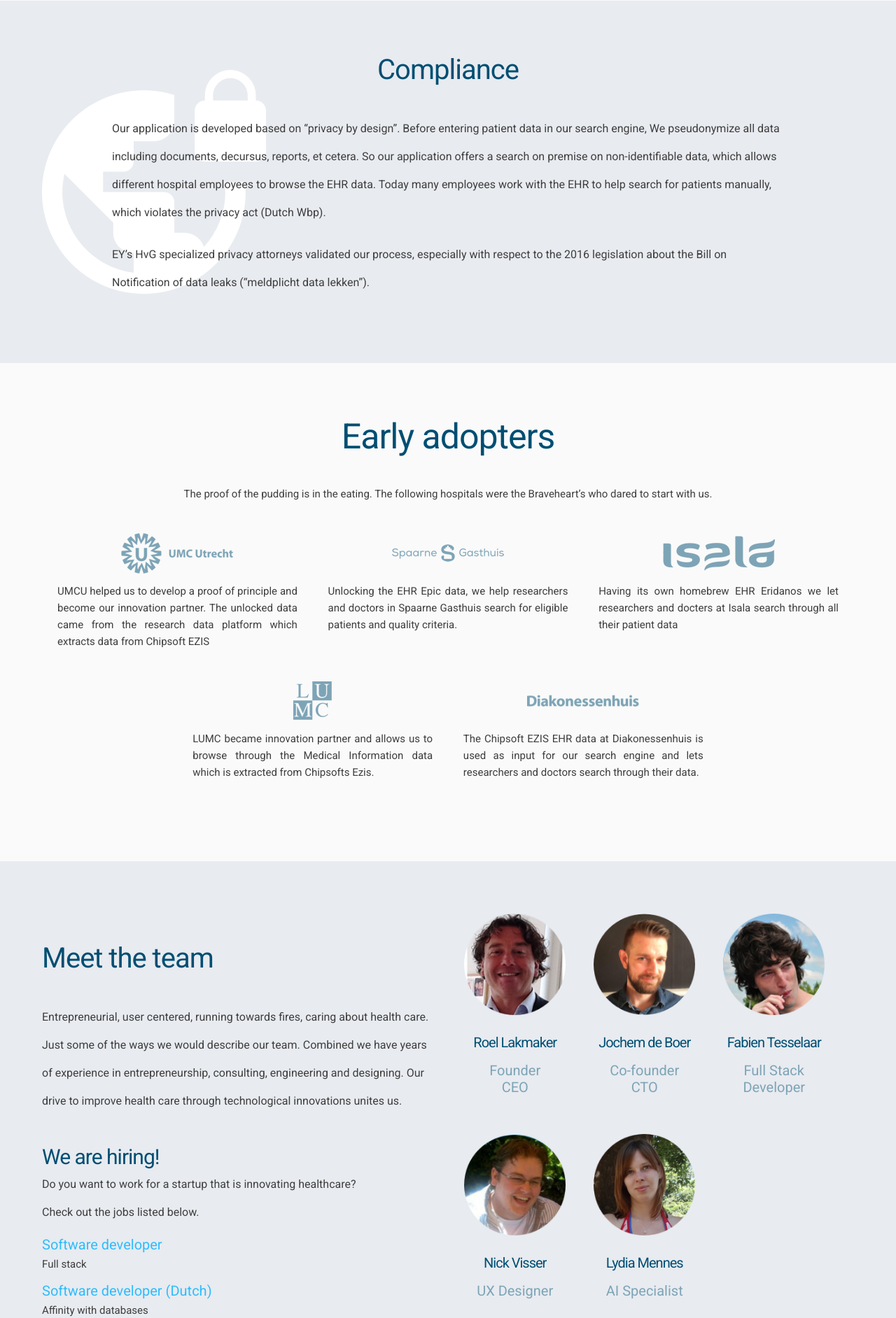
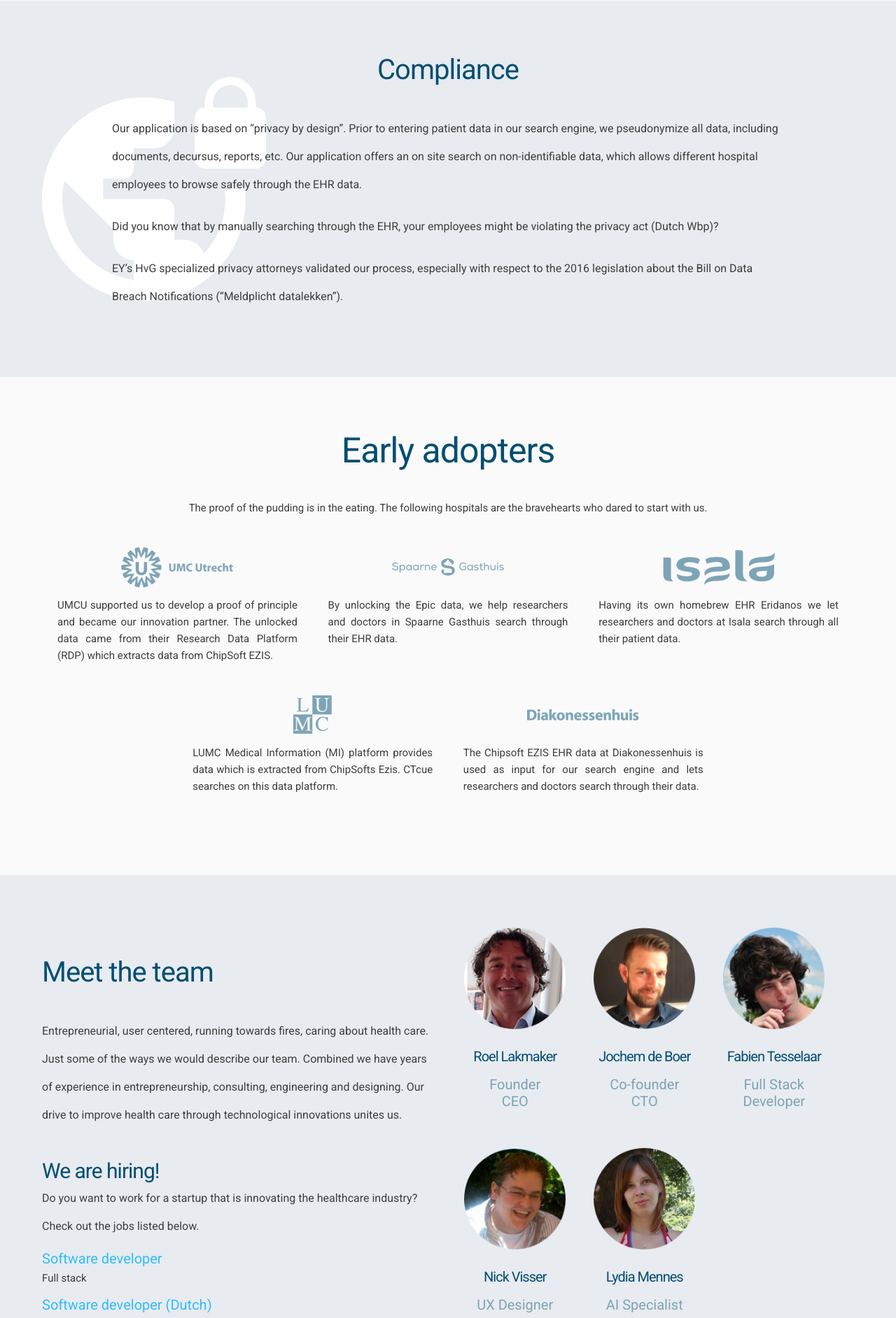
Before and after one commit to CTcue/website, a PHP site: page / in a window 1280 px wide. Shown: the part 1665-3549 px from the top of the page at 70% size. Run offline with PHP 8.4, Linux system fonts and the light colour scheme.

Commit message:
New layout and texts

```diff
--- a/css/main.css
+++ b/css/main.css
@@ -401,6 +401,9 @@ b {
   }
   .partner-container {
     width: 100%;
+  }
+  #ctcue iframe {
+    margin-top: 5%;
   }
   #team .vertical-align {
     text-align: center;
@@ -891,6 +894,9 @@ b {
     max-width: 100%;
     height: auto;
   }
+  #ctcue iframe {
+    margin-top: 25%;
+  }
   #page-header {
     text-align: left;
   }
@@ -1028,6 +1034,9 @@ b {
     font-size: 6.0rem;
     margin-top: 10px;
   }
+  #ctcue iframe {
+    margin-top: 15%;
+  }
   #team .team-member {
     float: left;
     margin-right: 40px;
@@ -1123,6 +1132,12 @@ b {
 #page-header p {
   font-size: 1.8rem;
   margin-top: 30px;
+}
+#page-header p:last-of-type {
+  margin-top: 0;
+}
+#page-header p b {
+  color: #004e72;
 }
 #page-header .cta-container {
   line-height: 55px;
--- a/index.html
+++ b/index.html
@@ -11,7 +11,7 @@
 
     <title>CTcue</title>
 
-    <link rel="stylesheet" href="css/main.css">
+    <link rel="stylesheet" href="css/main.min.css">
 
     <!--[if lt IE 9]>
       <link rel="stylesheet" href="css/ie8.min.css">
@@ -60,12 +60,14 @@
     <div id="page-header">
       <div class="container">
         <div class="half pull-left">
-          <h1>We make EHR data accesible and useful</h1>
+          <h1>We make EHR data accessible and useful</h1>
 
-          <p class="lead">Electronic Health Records are a one-way street – clinicians put data in, but they can not retrieve any information from these records.</p>
+          <p class="lead">Electronic Health Records are a one-way street – clinicians enter data, but they cannot retrieve any information from these records.</p>
+
+          <p class="lead">CTcue instantly finds eligible patients for <b>studies</b> or <b>quality indicators</b>.</p>
 
           <div class="cta-container">
-            <a href="https://ctcue.com/app/#/" class="button pull-left">Get access</a>
+            <a href="#contact" class="button pull-left">Get access</a>
             <a href="#ehr" class="link">Learn more</a>
           </div>
         </div>
@@ -90,11 +92,11 @@
 
     <div id="ehr">
       <div class="container">
-        <h1>“The current EHR's are not designed to ensure the data can be stored unambiguously, and as a result extracted..."</h1>
+        <h1>“The current EHR's are not designed to ensure data can be stored unambiguously, and as a result extracted..."</h1>
 
         <small>Translated from “Registratie aan de bron” The Netherlands Federation of University Medical Centres (NFU April 2013)</small>
 
-        <p>Searching in electronic health records remains a major hurdle. Since most valuable patient information is archived as text (clinical notes, transfer notes, multidisciplinary meeting notes, discharge letters, etc.) into the Electronic Health Records (EHR), it is not possible to automatically search these criteria. Manual search through unstructured patient records is very time consuming. Based on the latest innovations in information retrieval, natural language processing and machine learning, CTcue enables clinicians to use valuable data from their EHR with user-friendly interfaces.</p>
+        <p>Searching electronic health records remains a major hurdle. Since most valuable patient information is archived as text (clinical notes, transfer notes, multidisciplinary meeting notes, discharge letters, etc.) into the EHR, it is not possible to automatically search these criteria. Manual search through unstructured patient records is very time-consuming.</p>
       </div>
     </div>
 
@@ -103,7 +105,7 @@
         <div class="half pull-left">
           <h1>CTcue</h1>
 
-          <p>Lorem ipsum dolor sit amet, commune forensibus definitiones mea ne. Elitr splendide signiferumque pro ne, sint nibh no pro. Sed id epicurei delectus persequeris. Eos et erat dictas, legere molestie cu est. Cu mel suas suscipit, et vitae utroque qualisque sit, cu abhorreant definitiones eos. Te partem regione omnesque pri, ea nec elitr praesent. Cu mel suas suscipit, et vitae utroque qualisque sit.</p>
+          <p>CTcue is an intelligent information retrieval system for electronic health records. Its an intuitive interface that makes smart use of existing ontologies and automatically adds synonyms, allowing doctors and researchers to recall information from EHR with high precision. CTcue searches the entire EHR, including the text fields, which are interpreted by using the latest innovations in natural language processing and machine learning technologies. The results are instantly available and can be effectively reviewed in detail without having to consult the EHR.</p>
         </div>
 
         <div class="half pull-right">
@@ -116,11 +118,11 @@
       <div class="container">
         <h1>Compliance</h1>
 
-        <p>Our application is developed based on “privacy by design”. Before entering patient data in our search engine, We pseudonymize all data including documents, decursus, reports, et cetera. So our application offers a search on premise on non-identifiable data, which allows different hospital employees to browse the EHR data. Today many employees work with the EHR to help search for patients manually, which violates the privacy act (Dutch Wbp).</p>
+        <p>Our application is based on “privacy by design”. Prior to entering patient data in our search engine, we pseudonymize all data, including documents, decursus, reports, etc. Our application offers an on site search on non-identifiable data, which allows different hospital employees to browse safely through the EHR data.<p>
 
-        <p>EY’s HvG specialized privacy attorneys validated our process, especially with respect to the 2016 legislation about the Bill on Notification of data leaks (“meldplicht data lekken”).</p>
+        <p>Did you know that by manually searching through the EHR, your employees might be violating the privacy act (Dutch Wbp)?</p>
 
-        <!--<p>Before adding the EHR retrieved data to the CTcue search engine all data including text data (decursus, letters et cetera) will be pseudonymised by CTcue. Hence the actual search process is on pseudonymised data only. The CTcue compliance process is validated by EY’s law experts. </p> -->
+        <p>EY’s HvG specialized privacy attorneys validated our process, especially with respect to the 2016 legislation about the Bill on Data Breach Notifications (“Meldplicht datalekken”).</p>
       </div>
     </div>
 
@@ -128,7 +130,7 @@
       <div class="container">
         <h1>Early adopters</h1>
 
-        <p>The proof of the pudding is in the eating. The following hospitals were the Braveheart’s who dared to start with us.</p>
+        <p>The proof of the pudding is in the eating. The following hospitals are the bravehearts who dared to start with us.</p>
 
         <div class="row">
           <div class="partner-container">
@@ -136,7 +138,7 @@
               <img src="img/partners/UMCU.png" alt="Universitair Medisch Centrum Utrecht">
             </a>
 
-            <p>UMCU helped us to develop a proof of principle and become our innovation partner. The unlocked data came from the research data platform which extracts data from Chipsoft EZIS</p>
+            <p>UMCU supported us to develop a proof of principle and became our innovation partner. The unlocked data came from their Research Data Platform (RDP) which extracts data from ChipSoft EZIS.</p>
           </div>
 
           <div class="partner-container">
@@ -144,7 +146,7 @@
               <img src="img/partners/Spaarne.png" alt="Spaarne Gasthuis">
             </a>
 
-            <p>Unlocking the EHR Epic data, we help researchers and doctors in Spaarne Gasthuis search for eligible patients and quality criteria.</p>
+            <p>By unlocking the Epic data, we help researchers and doctors in Spaarne Gasthuis search through their EHR data.</p>
           </div>
 
           <div class="partner-container">
@@ -152,7 +154,7 @@
               <img src="img/partners/Isala.png" alt="Isala">
             </a>
 
-            <p>Having its own homebrew EHR Eridanos we let researchers and docters at Isala search through all their patient data</p>
+            <p>Having its own homebrew EHR Eridanos we let researchers and doctors at Isala search through all their patient data.</p>
           </div>
         </div>
 
@@ -162,7 +164,7 @@
               <img src="img/partners/LUMC.png" alt="Leids Universitair Medisch Centrum">
             </a>
 
-            <p>LUMC became innovation partner and allows us to browse through the Medical Information data which is extracted from Chipsofts Ezis.</p>
+            <p>LUMC Medical Information (MI) platform provides data which is extracted from ChipSofts Ezis. CTcue searches on this data platform.</p>
           </div>
 
           <div class="partner-container">
@@ -233,7 +235,7 @@
             <div class="jobs">
               <h3>We are hiring!</h3>
 
-              <p>Do you want to work for a startup that is innovating healthcare?</p>
+              <p>Do you want to work for a startup that is innovating the healthcare industry?</p>
               <p>Check out the jobs listed below.</p>
 
               <ul class="job-listing">
@@ -255,9 +257,10 @@
 
     <div id="contact">
       <div class="container">
-        <h1>The use of CTcue to find patients for studies is <b>free</b>.</h1>
+        <h1>Find patients with CTcue for <b>free</b>!</h1>
+        <!-- <h1>The use of CTcue to find patients for studies is <b>free</b>.</h1> -->
 
-        <p>A license fee is applicable if CTcue is used to free search on all data, e.g finding quality indicators.</p>
+        <p>A license fee is applicable if CTcue is used for free search on all data, e.g finding quality indicators.</p>
 
         <p>If you want to participate in a free trial please let us know.</p>
 
@@ -298,14 +301,6 @@
             <p>info@ctcue.com</p>
             <p>+31 (0) 85 600 1037</p>
           </div>
-
-          <div class="address">
-            <p>CTcue UK ltd</p>
-            <p>Birmingham Research Park</p>
-            <p>Edgbaston</p>
-            <p>Birmingham</p>
-            <p>B15 2SQ</p>
-          </div>
         </div>
       </div>
     </div>
--- a/less/main.less
+++ b/less/main.less
@@ -350,6 +350,12 @@ b {
     width: 100%;
   }
 
+  #ctcue {
+    iframe {
+      margin-top: 5%;
+    }
+  }
+
   #team {
     .vertical-align {
       text-align: center;
@@ -967,6 +973,12 @@ b {
     }
   }
 
+  #ctcue {
+    iframe {
+      margin-top: 25%;
+    }
+  }
+
   #page-header {
     text-align: left;
 
@@ -1145,6 +1157,12 @@ b {
     h1 {
       font-size: 6.0rem;
       margin-top: 10px;
+    }
+  }
+
+  #ctcue {
+    iframe {
+      margin-top: 15%;
     }
   }
 
@@ -1268,6 +1286,14 @@ b {
   p {
     font-size: 1.8rem;
     margin-top: 30px;
+
+    &:last-of-type {
+      margin-top: 0;
+    }
+
+    b {
+      color: @header-blue;
+    }
   }
 
   .cta-container {
```
Also changed, not shown: software-developer-databases/index.html (+1 -30 lines), software-developer-full-stack/index.html (+1 -30 lines), css/main.min.css.
